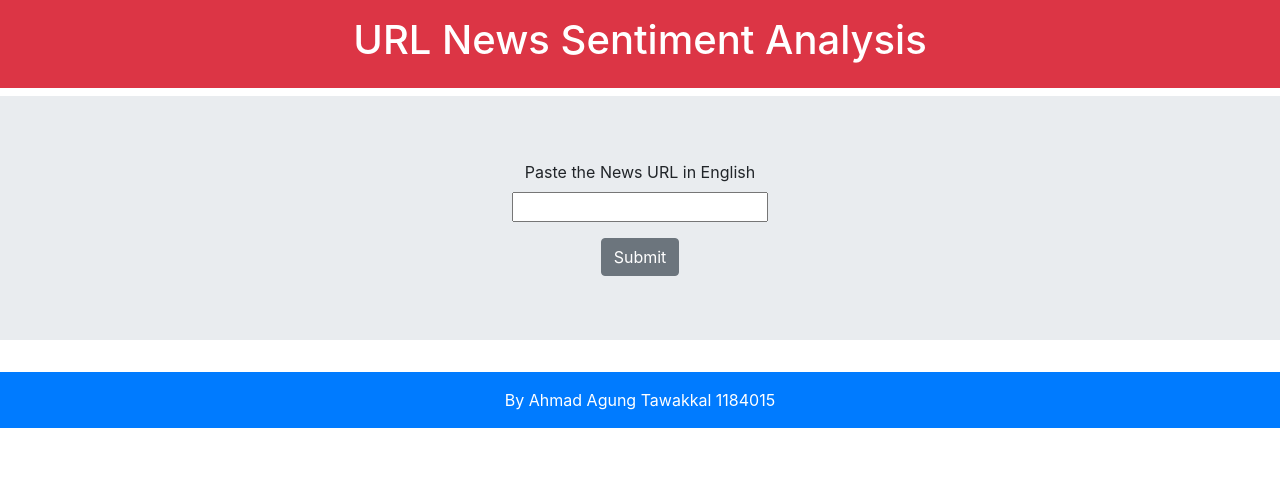
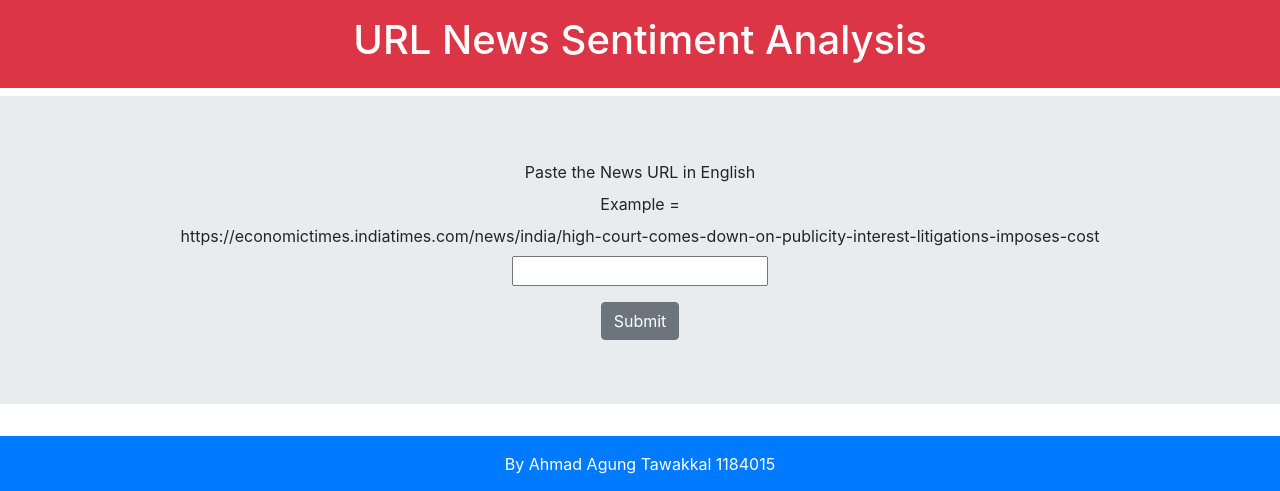
Before and after one commit to ahmadagungtawakkal30/uts-ai-3b-015, a Flask app: page / in a window 1280 px wide. Shown: the top 491 px of the page. Run offline with Flask 2, Linux system fonts and the light colour scheme.

Commit message:
Update layout.html

```diff
--- a/templates/layout.html
+++ b/templates/layout.html
@@ -21,6 +21,8 @@
                     <form align="center" method="POST" action="/">
                         <div class="form-group">
                           <label>Paste the News URL in English</label><br>
+                          <label>Example = </label><br>
+                          <label>https://economictimes.indiatimes.com/news/india/high-court-comes-down-on-publicity-interest-litigations-imposes-cost</label><br>
                           <input type="text"  name="url">
                         </div>
                         <button type="submit" class="btn btn-secondary" value="submit">Submit</button>
```
